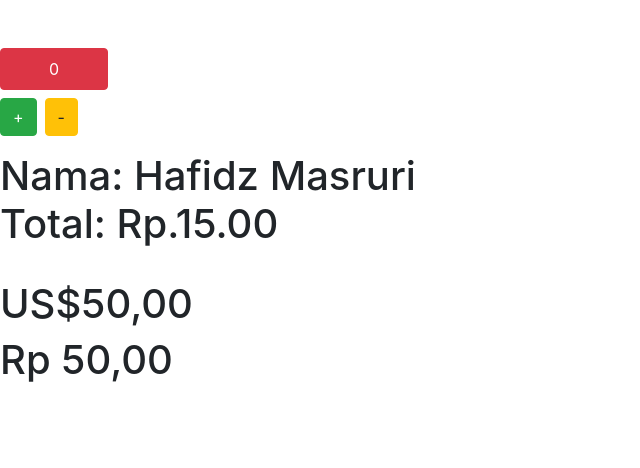
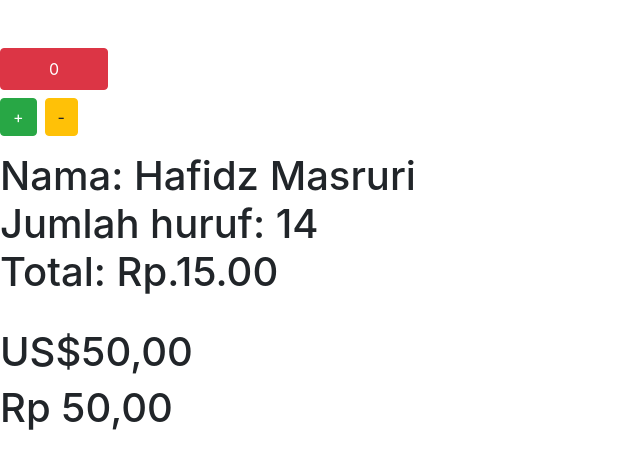
Before and after one commit to xnuxer17/Vue-Restfull-API-With-Lumen, a Vue app: page /properti in a window 1280 px wide. Shown: the top 468 px of the page, without its empty margins (0-640 px from the left). Built offline with nearby package versions, Linux system fonts and the light colour scheme.

Commit message:
last commit

```diff
--- a/src/App.vue
+++ b/src/App.vue
@@ -1,6 +1,6 @@
 <template>
   <div id="app">
-    <router-view>z</router-view>
+    <router-view></router-view>
   </div>
 </template>
 
--- a/src/components/Properti.vue
+++ b/src/components/Properti.vue
@@ -4,17 +4,15 @@
       <h1 class="mt-5 py-2 px-5 btn btn-danger">{{ counter }}</h1>
       <div class="row">
         <div class="col-2">
-          <button class="btn btn-success" @click="increment()">
-            +
-          </button>
-          <button class="btn btn-warning ml-2" @click="decrement()">
-            -
-          </button>
+          <button class="btn btn-success" @click="increment()">+</button>
+          <button class="btn btn-warning ml-2" @click="decrement()">-</button>
         </div>
       </div>
       <div class="mt-3">
         <h1>
           Nama: {{ fullname }}
+          <br />
+          Jumlah huruf: {{ jumlah }}
           <br />
           Total: Rp.{{ totalprice }}.00
         </h1>
@@ -28,6 +26,8 @@
 </template>
 
 <script>
+
+
 export default {
   data() {
     return {
@@ -36,8 +36,8 @@ export default {
       lastName: "Masruri",
       price: 50,
       diskon: 30,
-    };
-  },
+  }
+    },
   filters: {
     formatCurrency(value, currency) {
       var formatter = new Intl.NumberFormat("id-ID", {
@@ -63,6 +63,9 @@ export default {
     totalprice: function total() {
       return (this.price * this.diskon) / 100;
     },
+    jumlah: function count() {
+      return this.firstName.length + this.lastName.length
+    },
   },
 };
 </script>
```
